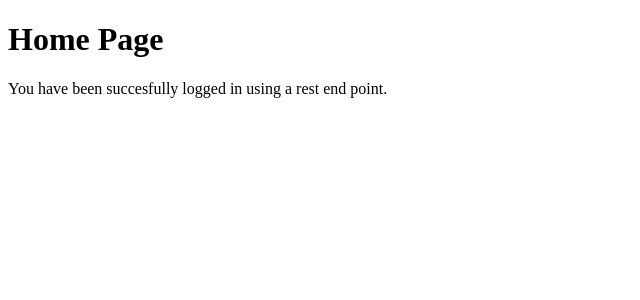
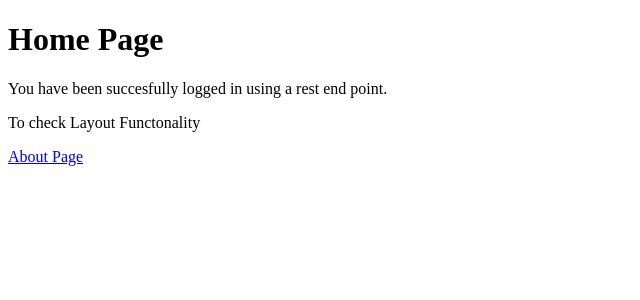
Before and after one commit to vvsubash/grabbits-tasks, a Nuxt app in the folder site/: page / in a window 1280 px wide. Shown: the top 300 px of the page, without its empty margins (0-640 px from the left). Built offline with nearby package versions, Linux system fonts and the light colour scheme.

Commit message:
added about page

```diff
--- a/site/pages/about.vue
+++ b/site/pages/about.vue
@@ -0,0 +1,18 @@
+<template>
+    <div>
+        <h1>
+            About Page
+        </h1>
+        <p>Header with signout is coming from nuxt layout's</p>
+
+        <NuxtLink to="/">Home Page</NuxtLink>
+    </div>
+</template>
+
+<script setup lang="ts">
+
+</script>
+
+<style scoped>
+
+</style>
--- a/site/pages/index.vue
+++ b/site/pages/index.vue
@@ -5,6 +5,9 @@
         </h1>
 
         <p>You have been succesfully logged in using a rest end point.</p>
+
+        <p>To check Layout Functonality</p>
+        <NuxtLink to="about" >About Page</NuxtLink>
 
     </div>
 </template>
```
